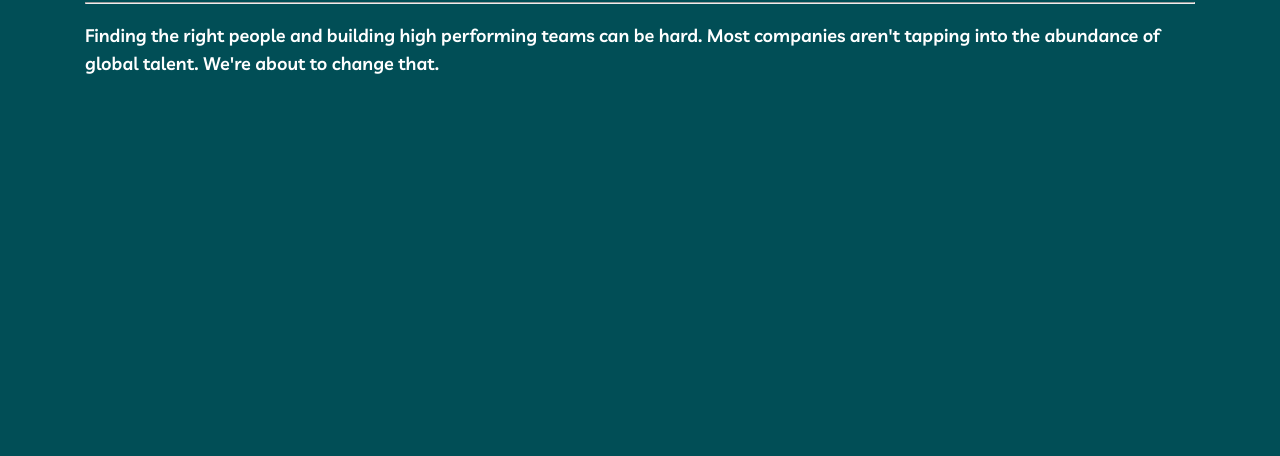
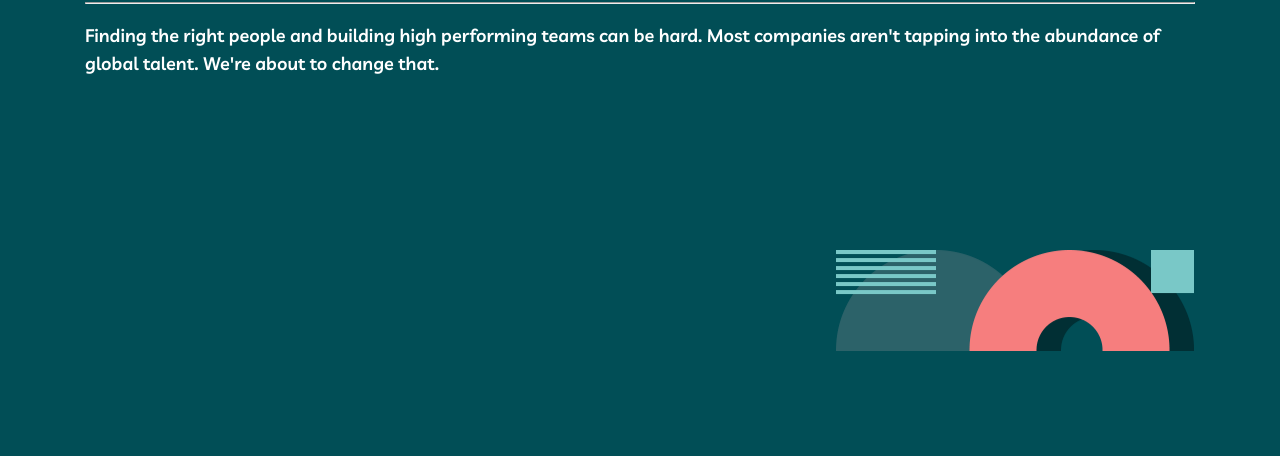
Before and after one commit to devGiyosiddin/MyTeam, a plain HTML site: page index.html in a window 1280 px wide. Shown: the part 344-800 px from the top of the page. Drawn offline with Linux system fonts and the light colour scheme.

Commit message:
Add site header  hero bg-imgand site header hero

```diff
--- a/css/style.css
+++ b/css/style.css
@@ -172,9 +172,16 @@ img {
 }
 
 /* SITE-HEADER */
-.site-header {
+.site-header__inner {
+  width: 100%;
   padding-top: 73px;
   padding-bottom: 255px;
+
+  background: url("../img/hero-bg-img.png"),
+   url("../img/hero-bg-img2@2x.png");
+  background-repeat: no-repeat;
+  background-size: 200px 200px,  358px 200px;
+  background-position:  calc(50% - 770px) 265px, calc(50% + 375px) 120%;
 }
 
 .site-header_container {
```
Also changed, not shown: img/hero-bg-img.png (added), img/hero-bg-img2.png (added), img/hero-bg-img2@2x.png (added), img/hero-bg-img@2x.png (added).
